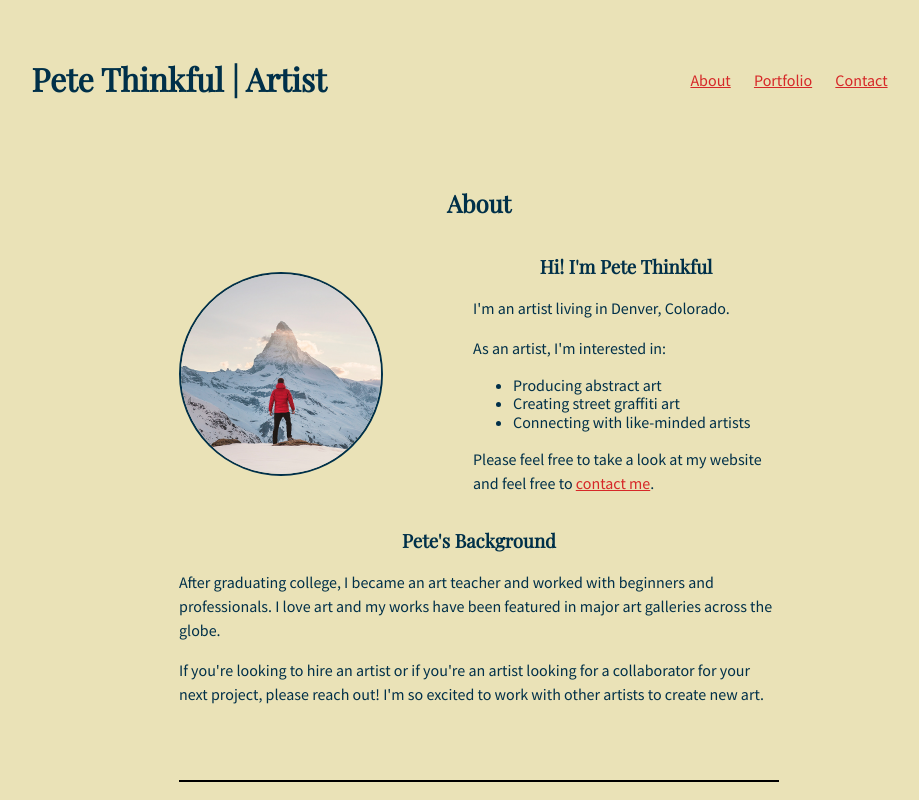
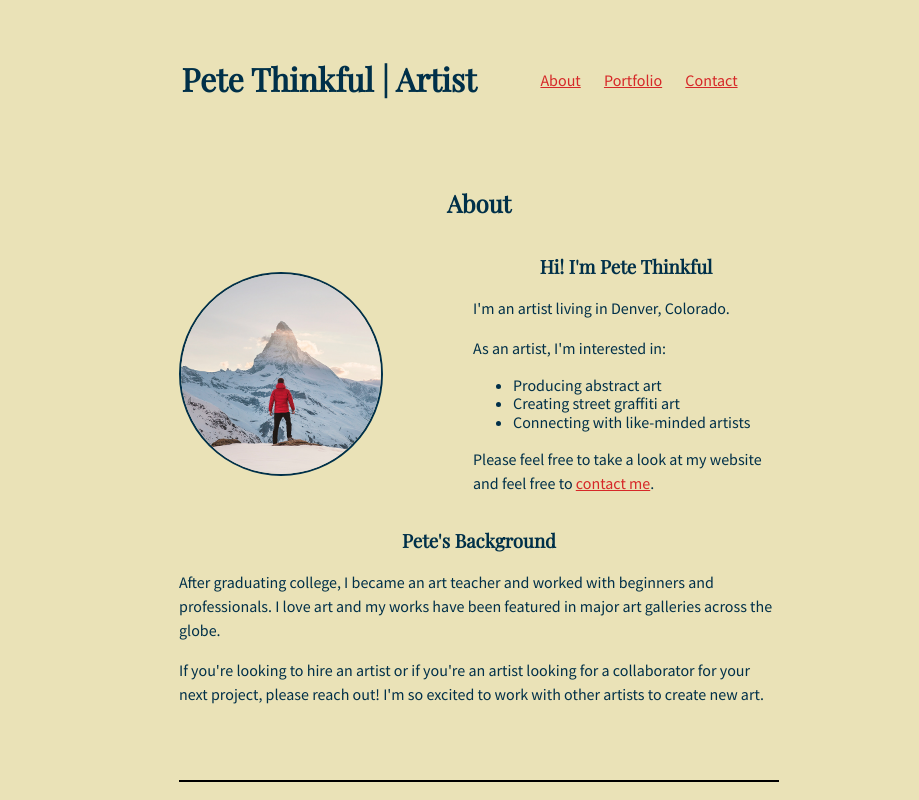
Before and after one commit to loveyourdash/Pete-Thinkful-Flexbox, a plain HTML site: page index.html in a window 1280 px wide. Shown: the top 800 px of the page, without its empty margins (161-1080 px from the left). Drawn offline with nearby package versions, Linux system fonts and the light colour scheme.

Commit message:
Add files via upload

```diff
--- a/style.css
+++ b/style.css
@@ -24,11 +24,13 @@ header {
 .header-container {
   display: flex;
   align-items: center; /* Vertically center items */
+  margin: auto;
+  width: 600px;
 }
 
 .logo {
-  flex: 1; /* Allow logo to grow to fill available space */
-}
+  flex: 1;
+}/* Allow logo to grow to fill available space */
 
 .navigation {
   flex: 1; /* Allow navigation to grow to fill available space */
@@ -41,12 +43,6 @@ header {
 .navigation li:last-child {
   margin-right: 0;
 }
-
-/* Main */
-
-
-
-
 
 /* Containers */
 
```
